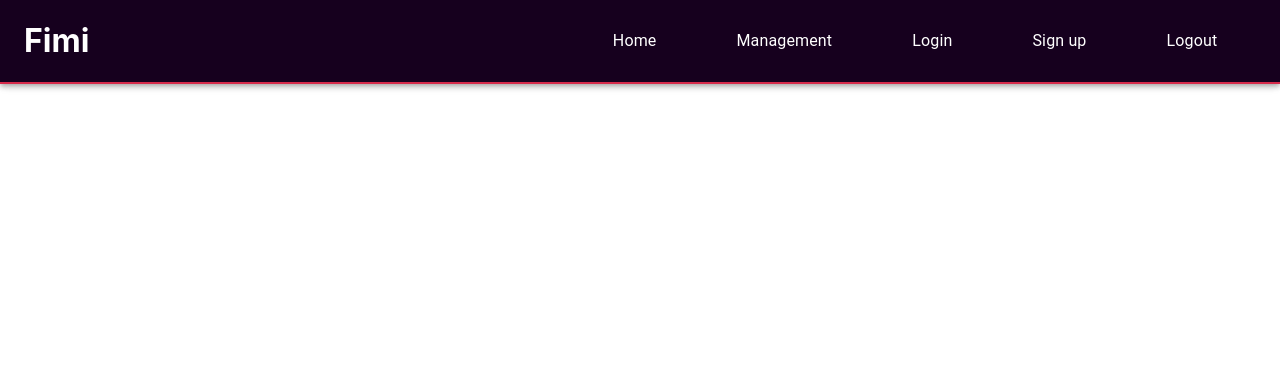
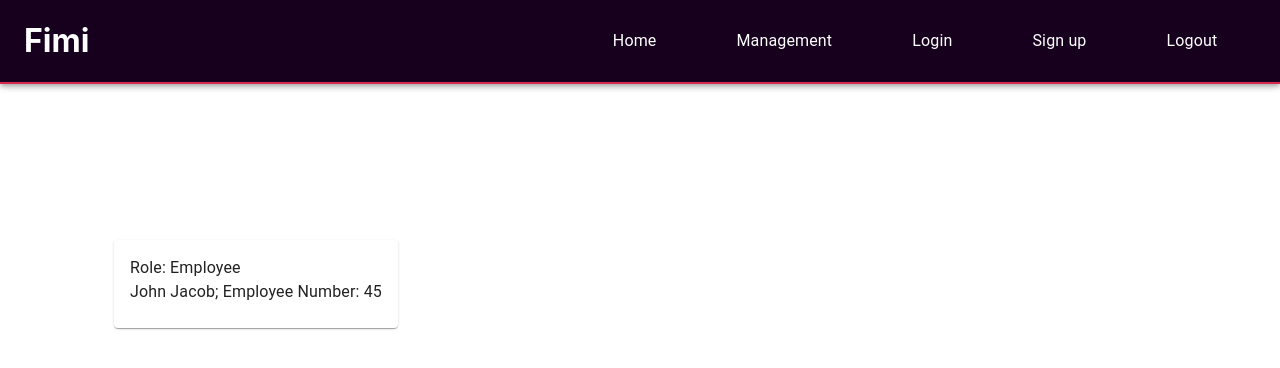
Before and after one commit to ZairesDev/FiMi-APP, a React (Create React App) app in the folder client/: page /search in a window 1280 px wide. Shown: the top 368 px of the page. Built offline with nearby package versions, Linux system fonts and the light colour scheme.

Commit message:
added searchcomp css and javascript file, added starter card component

```diff
--- a/client/src/App.js
+++ b/client/src/App.js
@@ -12,14 +12,14 @@ const App = () => {
   return (
     <div>
       <Router>
-      <Sidebar/>
-      <Routes>
-          <Route path='/' exact component={Home} />
-          <Route path='/' component={Logout} />
-          <Route path='/Login' component={Login} />
-          <Route path='/Search' component={Search} />
-          <Route path='/Dashboard' component={Dashboard}/>
-          <Route path='/Signup' component={Signup}/>
+        <Sidebar />
+        <Routes>
+          <Route exact path='/' element={<Home />} />
+          <Route path='/' element={<Logout />} />
+          <Route path='/Login' element={<Login/>} />
+          <Route path='/Search' element={<Search />} />
+          <Route path='/Dashboard' element={<Dashboard />} />
+          <Route path='/Signup' element={<Signup />} />
         </Routes>
       </Router>
     </div>
--- /dev/null
+++ b/client/src/components/SearchComp.css
@@ -0,0 +1,3 @@
+search {
+    margin-bottom: 50%;
+}
--- /dev/null
+++ b/client/src/components/SearchComp.js
@@ -0,0 +1,27 @@
+import { Box, Card, CardContent, createTheme, ThemeProvider, Typography } from '@mui/material'
+import React from 'react'
+import './SearchComp.css'
+
+const SearchComp = () => {
+
+    return (
+        <div>
+            <Box sx={{ display: 'flex', flexWarp: 'wrap', alignItems: 'center', justifyContent: 'center', mt: '30vh', width: '40vw', }}>
+                <Card >
+                    <CardContent>
+                        <Typography>
+                            Role: Employee
+                        </Typography>
+                        <Typography>
+                            John Jacob; Employee Number: 45
+                        </Typography>
+                        <Typography>
+                        </Typography>
+                    </CardContent>
+                </Card>
+            </Box>
+        </div>
+    )
+}
+
+export default SearchComp
--- a/client/src/pages/Search.js
+++ b/client/src/pages/Search.js
@@ -1,8 +1,11 @@
 import React from 'react'
+import SearchComp from '../components/SearchComp'
 
 const Search = () => {
   return (
-    <div>Search</div>
+    <div>
+      <SearchComp/>
+    </div>
   )
 }
 
```
